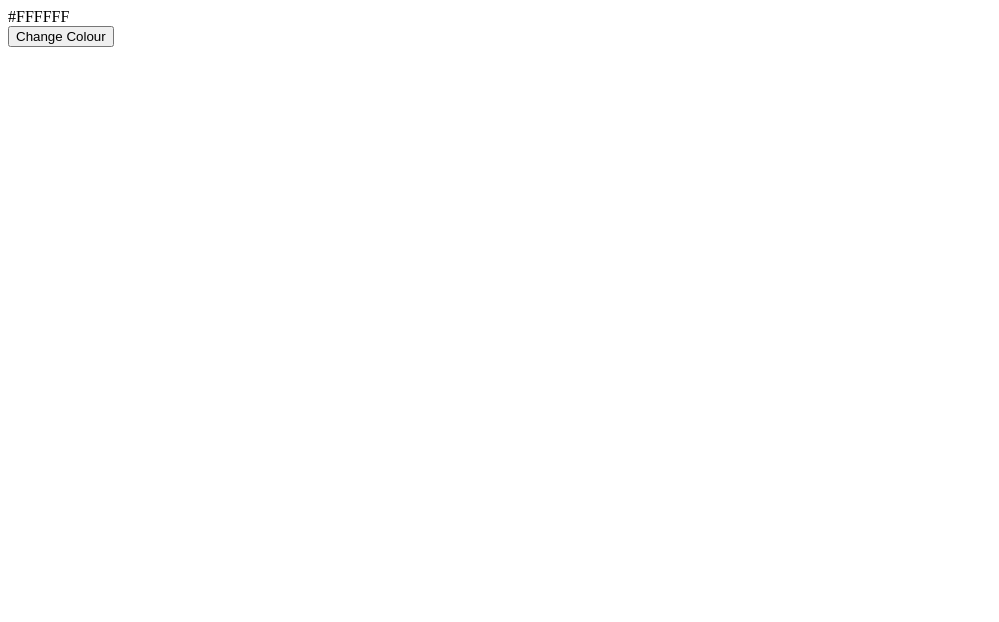
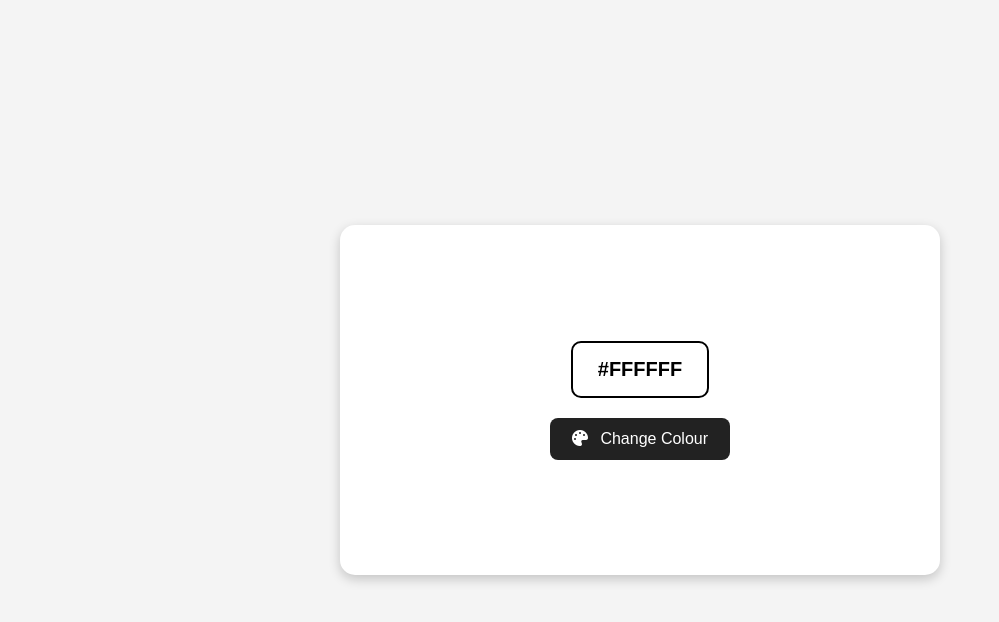
Before and after one commit to Milenalp07/colours, a plain HTML site: page index.html in a window 1280 px wide. Shown: the whole page, without its empty margins (0-999 px from the left). Drawn offline with Linux system fonts and the light colour scheme.

Commit message:
Style page and add Font Awesome button icon

```diff
--- a/index.html
+++ b/index.html
@@ -1,46 +1,119 @@
 <!DOCTYPE html>
 <html lang="en">
 <head>
+
 <meta charset="UTF-8">
 <meta name="viewport" content="width=device-width, initial-scale=1.0">
+
 <title>Milena Pires - 75632 - Colours Project</title>
+
+<link rel="stylesheet"
+href="https://cdnjs.cloudflare.com/ajax/libs/font-awesome/6.5.2/css/all.min.css">
+
+<style>
+
+*{
+margin:0;
+padding:0;
+box-sizing:border-box;
+}
+
+body{
+min-height:100vh;
+display:flex;
+justify-content:center;
+align-items:center;
+font-family:Arial;
+background:#f4f4f4;
+}
+
+section{
+width:600px;
+height:350px;
+display:flex;
+flex-direction:column;
+justify-content:center;
+align-items:center;
+gap:20px;
+border-radius:15px;
+box-shadow:0 4px 12px rgba(0,0,0,0.2);
+background:white;
+}
+
+#hexCode{
+padding:15px 25px;
+border:2px solid #000;
+border-radius:10px;
+font-size:20px;
+font-weight:bold;
+background:white;
+}
+
+button{
+padding:12px 22px;
+border:none;
+border-radius:8px;
+background:#222;
+color:white;
+font-size:16px;
+cursor:pointer;
+}
+
+button:hover{
+background:#444;
+}
+
+button i{
+margin-right:8px;
+}
+
+</style>
+
 </head>
 
 <body>
 
 <section id="colourSection">
+
 <div id="hexCode">#FFFFFF</div>
 
-<button id="changeColourBtn">Change Colour</button>
+<button id="changeColourBtn">
+<i class="fa-solid fa-palette"></i>
+Change Colour
+</button>
+
 </section>
 
 <script>
 
-function getRandomNumber(max) {
-return Math.floor(Math.random() * max);
+function getRandomNumber(max){
+return Math.floor(Math.random()*max);
 }
 
-const hexCharacters = [
+const hexCharacters=[
 "0","1","2","3","4","5","6","7",
 "8","9","A","B","C","D","E","F"
 ];
 
-const colourSection = document.getElementById("colourSection");
-const hexCodeDisplay = document.getElementById("hexCode");
-const changeColourBtn = document.getElementById("changeColourBtn");
+const colourSection=document.getElementById("colourSection");
+const hexCodeDisplay=document.getElementById("hexCode");
+const changeColourBtn=document.getElementById("changeColourBtn");
 
-changeColourBtn.addEventListener("click", () => {
+changeColourBtn.addEventListener("click",()=>{
 
-let hexCode = "#";
+let hexCode="#";
 
-for (let i = 0; i < 6; i++) {
-const randomIndex = getRandomNumber(hexCharacters.length);
-hexCode += hexCharacters[randomIndex];
+for(let i=0;i<6;i++){
+
+const randomIndex=getRandomNumber(hexCharacters.length);
+
+hexCode+=hexCharacters[randomIndex];
+
 }
 
-colourSection.style.backgroundColor = hexCode;
+colourSection.style.backgroundColor=hexCode;
 
-hexCodeDisplay.textContent = hexCode;
+hexCodeDisplay.textContent=hexCode;
 
 });
 
```
